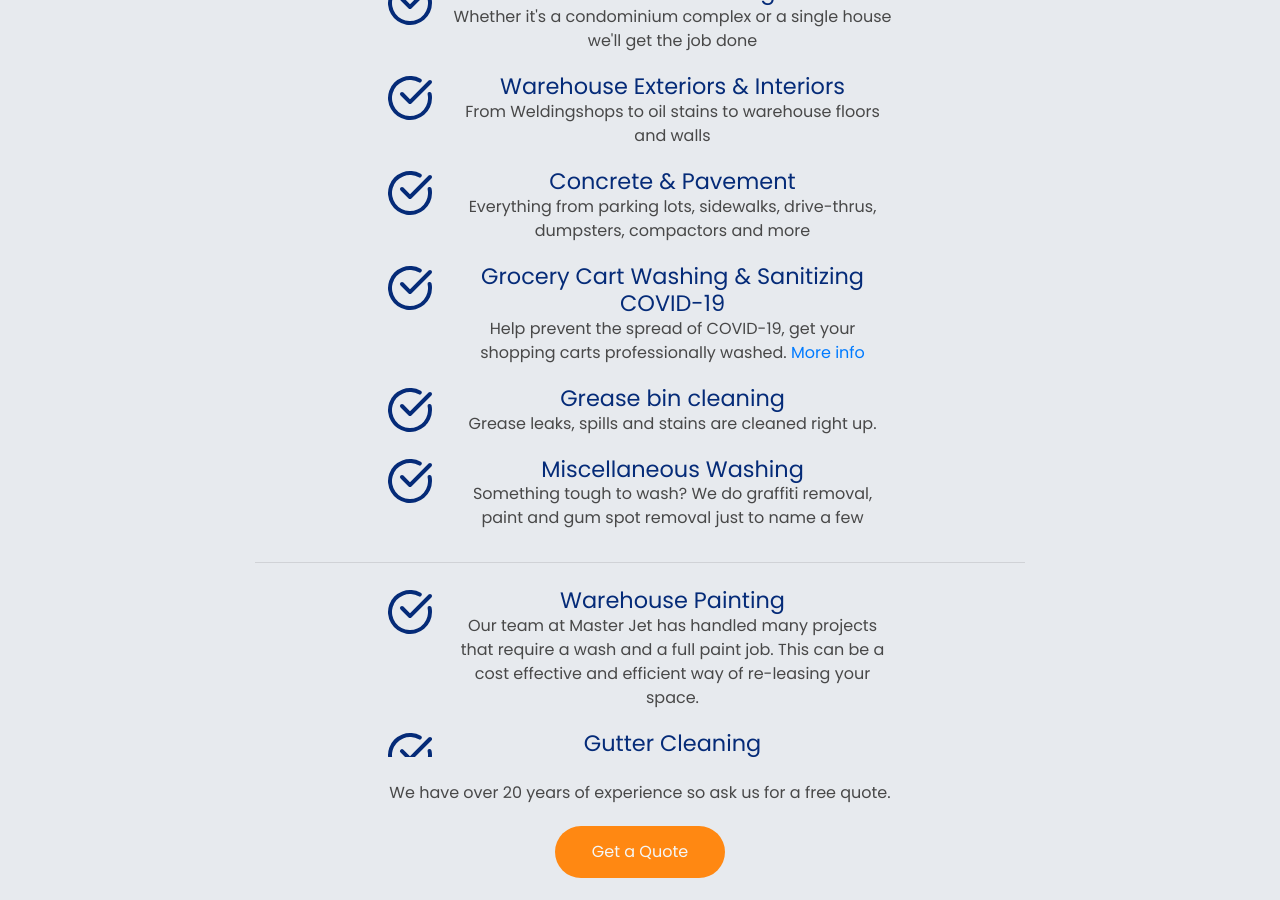
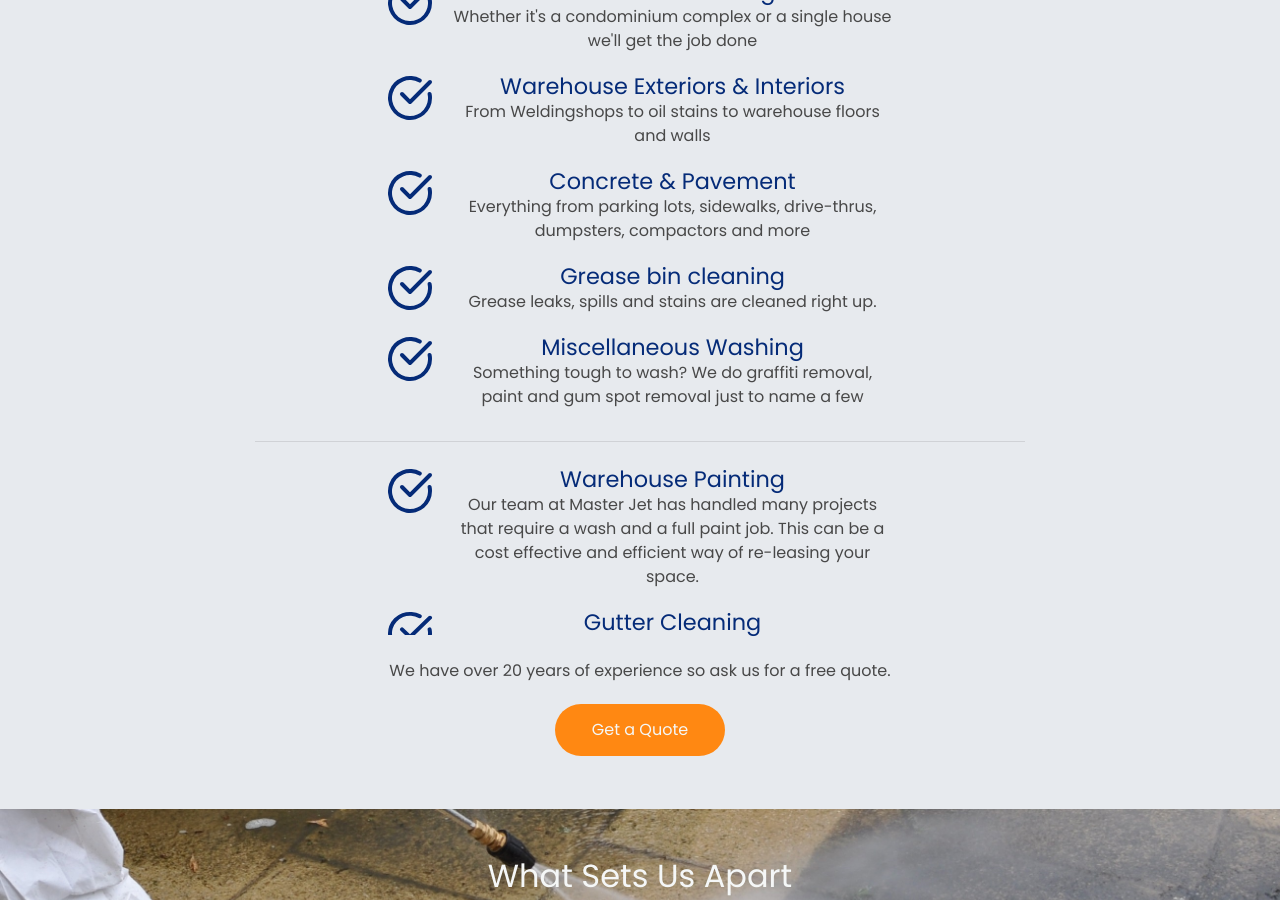
Before and after one commit to linhub15/masterjet.ca, a Jekyll site: the page built from edmonton-pressure-washing-service.html, in a window 1280 px wide and 900 px high, scrolled down 592 px. Built offline with Jekyll 4.4.1, drawn with Linux system fonts in a browser that asks for light colours; nearby versions of some CDN libraries.

Commit message:
Updated 'edmonton-pressure-washing-service.html' via CloudCannon

```diff
--- a/edmonton-pressure-washing-service.html
+++ b/edmonton-pressure-washing-service.html
@@ -29,11 +29,6 @@ permalink: /edmonton-pressure-washing-service/
             <li>
                 <h3>Concrete & Pavement</h3>
                 <p>Everything from parking lots, sidewalks, drive-thrus, dumpsters, compactors and more</p>
-            </li>
-            <li>
-                <h3>Grocery Cart Washing & Sanitizing COVID-19</h3>
-                <p>Help prevent the spread of COVID-19, get your shopping carts professionally washed.
-                <a href="/grocery-cart-washing">More info</a></p>
             </li>
             <li>
                 <h3>Grease bin cleaning</h3>
```
